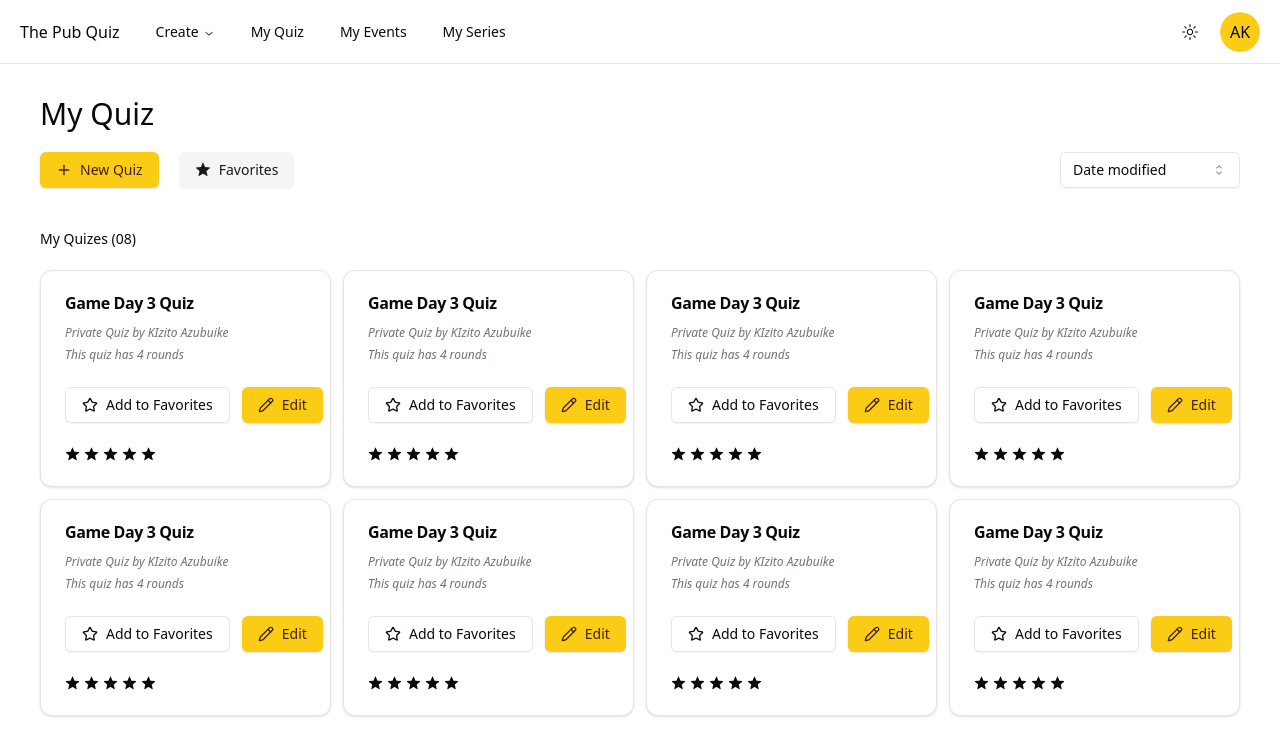
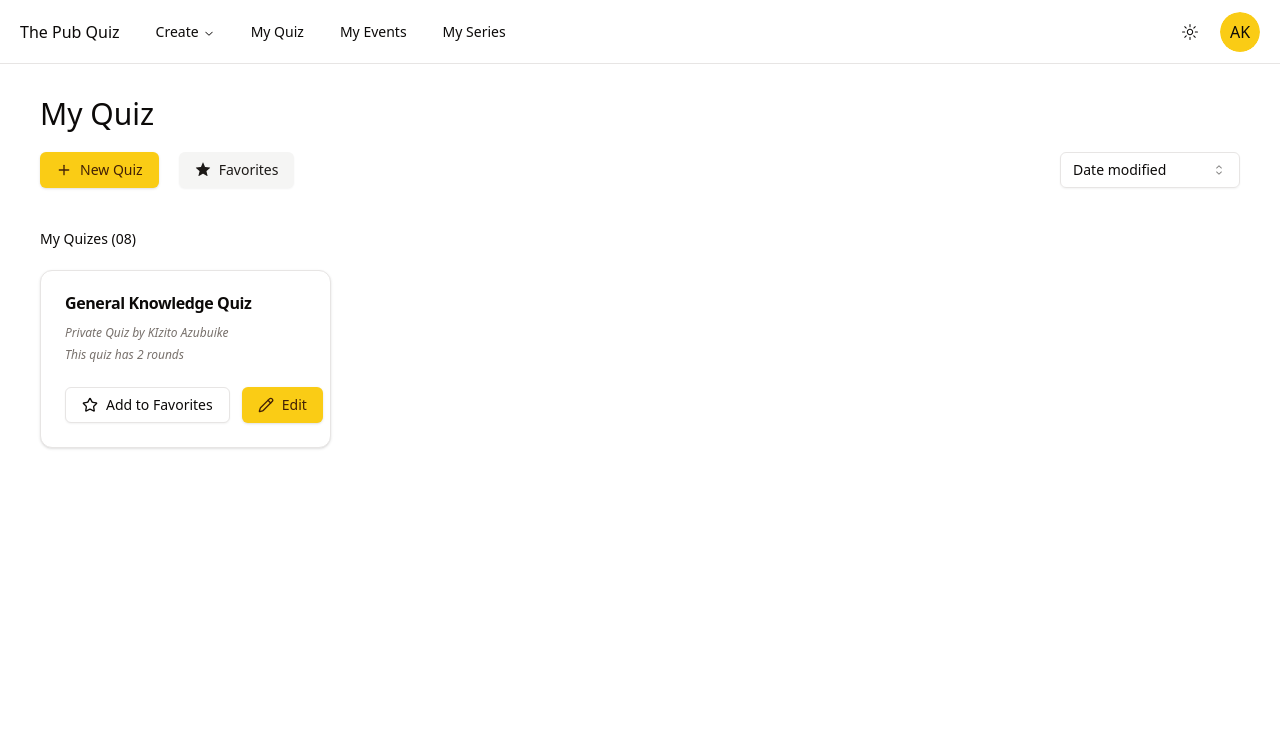
Before and after one commit to gxmecity/PQA-client, a React (Vite) app: page /dashboard/quiz in a window 1280 px wide. Shown: the top 756 px of the page. Built offline with nearby package versions, Linux system fonts and the light colour scheme.

Commit message:
add quiz dummy data

```diff
--- a/src/app/Dashboard/App/Quiz/Edit.tsx
+++ b/src/app/Dashboard/App/Quiz/Edit.tsx
@@ -11,6 +11,7 @@ import {
   CardTitle,
 } from '@/components/ui/card'
 import { Form } from '@/components/ui/form'
+import { quizzes } from '@/data'
 import { createQuizSchema } from '@/schemas'
 import { zodResolver } from '@hookform/resolvers/zod'
 import { AlignVerticalDistributeCenter, Plus } from 'lucide-react'
@@ -18,15 +19,17 @@ import { useState } from 'react'
 import { SubmitHandler, useForm } from 'react-hook-form'
 
 export function Component() {
+  const quiz = quizzes[0]
+
   const form = useForm({
     resolver: zodResolver(createQuizSchema),
     defaultValues: {
-      title: '',
-      description: '',
+      title: quiz.title,
+      description: quiz.description ?? '',
     },
   })
 
-  const [rounds, setRounds] = useState<Round[]>([])
+  const [rounds, setRounds] = useState<Round[]>(quiz.rounds)
 
   const handleSubmit: SubmitHandler<any> = (data) => {
     console.log(data)
@@ -47,7 +50,7 @@ export function Component() {
 
   return (
     <section className='dashboard_section overflow-x-hidden'>
-      <h1 className='dashboard_header'>PQT Quiz Game week 3</h1>
+      <h1 className='dashboard_header'>{quiz.title}</h1>
       <div className=' flex-auto'>
         <Card className=' w-full mb-5'>
           <CardHeader>
--- a/src/app/Dashboard/App/Quiz/MyQuiz.tsx
+++ b/src/app/Dashboard/App/Quiz/MyQuiz.tsx
@@ -2,6 +2,7 @@ import AppButton from '@/components/AppButton'
 import { AppSelect, SelectOptionType } from '@/components/AppSelect'
 import QuizItem from '@/components/QuizItem'
 import { Label } from '@/components/ui/label'
+import { quizzes } from '@/data'
 import { StarFilledIcon } from '@radix-ui/react-icons'
 import { Plus } from 'lucide-react'
 
@@ -51,14 +52,9 @@ export function Component() {
       <div>
         <Label className=' my-6 block'>My Quizes (08)</Label>
         <div className='grid gap-3 grid-cols-4 md:grid-cols-2 sm:grid-cols-1'>
-          <QuizItem />
-          <QuizItem />
-          <QuizItem />
-          <QuizItem />
-          <QuizItem />
-          <QuizItem />
-          <QuizItem />
-          <QuizItem />
+          {quizzes.map((quiz) => (
+            <QuizItem key={quiz._id} data={quiz} />
+          ))}
         </div>
       </div>
     </div>
--- /dev/null
+++ b/src/components/FormRadio.tsx
@@ -0,0 +1,61 @@
+import {
+  FormControl,
+  FormField,
+  FormItem,
+  FormLabel,
+  FormMessage,
+} from '@/components/ui/form'
+import { RadioGroup, RadioGroupItem } from '@/components/ui/radio-group'
+import { SelectOptionType } from './AppSelect'
+
+interface Props {
+  options: SelectOptionType[]
+  form: any
+  name: string
+  label?: string
+  groupStyles?: string
+  optionStyles?: string
+}
+
+const FormRadio = ({
+  form,
+  name,
+  label,
+  options,
+  optionStyles,
+  groupStyles,
+}: Props) => {
+  return (
+    <FormField
+      control={form.control}
+      name={name}
+      render={({ field }) => (
+        <FormItem className='space-y-3'>
+          <FormLabel>{label}</FormLabel>
+          <FormControl>
+            <RadioGroup
+              onValueChange={field.onChange}
+              defaultValue={field.value}
+              className='flex gap-5 py-4 space-y-1'>
+              {options.map((option) => (
+                <FormItem
+                  className='flex items-center space-x-3 space-y-0 cursor-pointer'
+                  key={option.value}>
+                  <FormControl>
+                    <RadioGroupItem value={option.value} />
+                  </FormControl>
+                  <FormLabel className='font-normal cursor-pointer'>
+                    {option.name}
+                  </FormLabel>
+                </FormItem>
+              ))}
+            </RadioGroup>
+          </FormControl>
+          <FormMessage />
+        </FormItem>
+      )}
+    />
+  )
+}
+
+export default FormRadio
--- a/src/components/QuestionItem.tsx
+++ b/src/components/QuestionItem.tsx
@@ -5,6 +5,7 @@ import FormInput from './FormInput'
 import FormSelect from './FormSelect'
 import { Input } from './ui/input'
 import { Label } from './ui/label'
+import FormRadio from './FormRadio'
 
 interface Props {
   activeQuestionIndex: number | null
@@ -24,6 +25,10 @@ const questionTypes: SelectOptionType[] = [
     value: 'multiple_choice',
   },
   {
+    name: 'True or False',
+    value: 'true_or_false',
+  },
+  {
     name: 'Question Only',
     value: 'question_only',
   },
@@ -37,6 +42,17 @@ const assetOptios: SelectOptionType[] = [
   {
     name: 'Image',
     value: 'image',
+  },
+]
+
+const truthyOptions: SelectOptionType[] = [
+  {
+    name: 'True',
+    value: 'true',
+  },
+  {
+    name: 'False',
+    value: 'false',
   },
 ]
 
@@ -146,6 +162,14 @@ const QuestionItem = ({
               </div>
             </>
           )}
+          {type === 'true_or_false' && (
+            <FormRadio
+              form={form}
+              label='Correct Answer'
+              name={`questions[${index}].answer.answer_text`}
+              options={truthyOptions}
+            />
+          )}
           {type === 'open_question' && (
             <FormInput
               type='text'
--- a/src/components/QuizItem.tsx
+++ b/src/components/QuizItem.tsx
@@ -1,4 +1,7 @@
-import React from 'react'
+import { StarFilledIcon } from '@radix-ui/react-icons'
+import { Pencil, Star } from 'lucide-react'
+import { useNavigate } from 'react-router-dom'
+import AppButton from './AppButton'
 import {
   Card,
   CardContent,
@@ -7,23 +10,23 @@ import {
   CardHeader,
   CardTitle,
 } from './ui/card'
-import { Pencil, Play, Star, StarHalf } from 'lucide-react'
-import AppButton from './AppButton'
-import { StarFilledIcon } from '@radix-ui/react-icons'
-import { useNavigate } from 'react-router-dom'
 
-const QuizItem = () => {
+interface Prop {
+  data: Quiz
+}
+
+const QuizItem = ({ data }: Prop) => {
   const navigate = useNavigate()
 
   return (
     <Card>
       <CardHeader>
-        <CardTitle className='mb-2'>Game Day 3 Quiz</CardTitle>
+        <CardTitle className='mb-2'>{data.title}</CardTitle>
         <CardDescription className=' text-xs italic'>
           Private Quiz by KIzito Azubuike
         </CardDescription>
         <CardDescription className=' text-xs italic'>
-          This quiz has 4 rounds
+          This quiz has {data.rounds.length} rounds
         </CardDescription>
       </CardHeader>
       <CardContent>
@@ -36,19 +39,10 @@ const QuizItem = () => {
           <AppButton
             text='Edit'
             icon={<Pencil />}
-            onClick={() => navigate('/dashboard/quiz/1233')}
+            onClick={() => navigate(`/dashboard/quiz/${data._id}`)}
           />
         </div>
       </CardContent>
-      <CardFooter className=' flex items-center'>
-        <span className=' flex gap-1 items-center'>
-          <StarFilledIcon />
-          <StarFilledIcon />
-          <StarFilledIcon />
-          <StarFilledIcon />
-          <StarFilledIcon />
-        </span>
-      </CardFooter>
     </Card>
   )
 }
--- a/src/components/RoundItem.tsx
+++ b/src/components/RoundItem.tsx
@@ -200,13 +200,13 @@ const RoundItem = ({ data }: Props) => {
         <>
           {' '}
           <CardHeader>
-            <CardTitle className='mb-2'>Game Day 3 Quiz</CardTitle>
+            <CardTitle className='mb-2'>{data.round_name}</CardTitle>
             <CardDescription className=' text-xs italic flex gap-2'>
               <span className=' border-r border-r-border pr-2'>
-                Questions: 10
+                Questions: {data.questions.length}
               </span>
               <span className=' border-r border-r-border pr-2'>
-                Questions mode: Trivia
+                Questions mode: {data.round_type}
               </span>
             </CardDescription>
           </CardHeader>
--- /dev/null
+++ b/src/data.ts
@@ -0,0 +1,109 @@
+export const quizzes: Quiz[] = [
+  {
+    _type: 'quiz',
+    _id: 'quiz1',
+    _updatedAt: '2024-10-01T12:00:00Z',
+    creator: { _ref: 'user1', _type: 'reference' },
+    _createdAt: '2024-09-01T08:00:00Z',
+    publish: true,
+    _rev: '1',
+    plays: 100,
+    title: 'General Knowledge Quiz',
+    rounds: [
+      {
+        round_name: 'Round 1',
+        round_type: 'trivia',
+        _type: 'round',
+        questions: [
+          {
+            _type: 'question',
+            _key: 'q1',
+            answer: { answer_text: 'Paris' },
+            question: {
+              question_text: 'What is the capital of France?',
+              number: 1,
+              question_type: 'multiple_choice',
+              multi_choice_options: ['Paris', 'London', 'Berlin', 'Madrid'],
+              standalone_asset: false,
+              asset_type: 'none',
+            },
+          },
+          {
+            _type: 'question',
+            _key: 'q2',
+            answer: { answer_text: '5' },
+            question: {
+              question_text: 'How many oceans are there on Earth?',
+              number: 2,
+              question_type: 'multiple_choice',
+              multi_choice_options: ['3', '5', '7', '4'],
+              standalone_asset: false,
+              asset_type: 'none',
+            },
+          },
+          {
+            _type: 'question',
+            _key: 'q3',
+            answer: { answer_text: 'true' },
+            question: {
+              question_text: 'The Earth is round.',
+              number: 1,
+              question_type: 'true_or_false',
+              standalone_asset: false,
+              asset_type: 'none',
+            },
+          },
+        ],
+        _key: 'round1',
+        category: 'Geography',
+        timer: 30,
+      },
+      {
+        round_name: 'Round 2',
+        round_type: 'dealers_choice',
+        _type: 'round',
+        questions: [
+          {
+            _type: 'question',
+            _key: 'q1',
+            answer: { answer_text: 'Paris' },
+            question: {
+              question_text: 'What is the capital of France?',
+              number: 1,
+              question_type: 'open_question',
+              standalone_asset: false,
+              asset_type: 'none',
+            },
+          },
+          {
+            _type: 'question',
+            _key: 'q2',
+            answer: { answer_text: '5' },
+            question: {
+              question_text: 'How many oceans are there on Earth?',
+              number: 2,
+              question_type: 'open_question',
+              standalone_asset: false,
+              asset_type: 'none',
+            },
+          },
+          {
+            _type: 'question',
+            _key: 'q3',
+            answer: { answer_text: 'true' },
+            question: {
+              question_text: 'The Earth is round.',
+              number: 1,
+              question_type: 'open_question',
+              standalone_asset: false,
+              asset_type: 'none',
+            },
+          },
+        ],
+        _key: 'round2',
+        category: 'Science',
+        timer: 15,
+      },
+    ],
+  },
+]
--- a/src/types/index.d.ts
+++ b/src/types/index.d.ts
@@ -8,6 +8,7 @@ declare interface Quiz {
   _type: string
   _id: string
   _updatedAt: string
+  description?: string
   creator: Reference
   _createdAt: string
   publish: boolean
```
Also changed, not shown: src/components/DashboardNav.tsx (+7 -12 lines).
